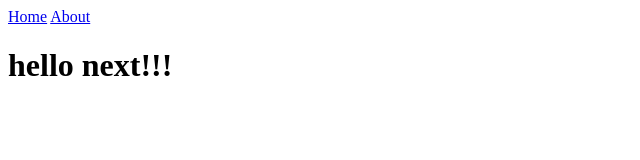
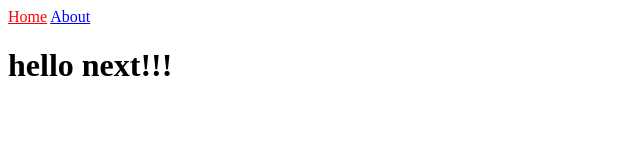
Before and after one commit to kshyun1223/practice-hello-next, a Next.js app: page / in a window 1280 px wide. Shown: the top 160 px of the page, without its empty margins (0-640 px from the left). Built offline with nearby package versions, Linux system fonts and the light colour scheme.

Commit message:
라우터에 접근하기 위한 router 모듈

```diff
--- a/src/components/NavBar.js
+++ b/src/components/NavBar.js
@@ -1,11 +1,13 @@
 import Link from "next/link"
+import { useRouter } from "next/router"
 
 export default function NavBar() {
-  return(
+  const router = useRouter()
+  return (
     <nav>
-      <Link href="/">Home</Link>
+      <Link href="/" style={{ color: router.pathname === "/" ? "red" : "blue"}}>Home</Link>
       <> </>
-      <Link href="/about-next">About</Link>
+      <Link href="/about-next" style={{ color: router.pathname === "/about-next" ? "red" : "blue" }}>About</Link>
     </nav>
   )
 }
```
